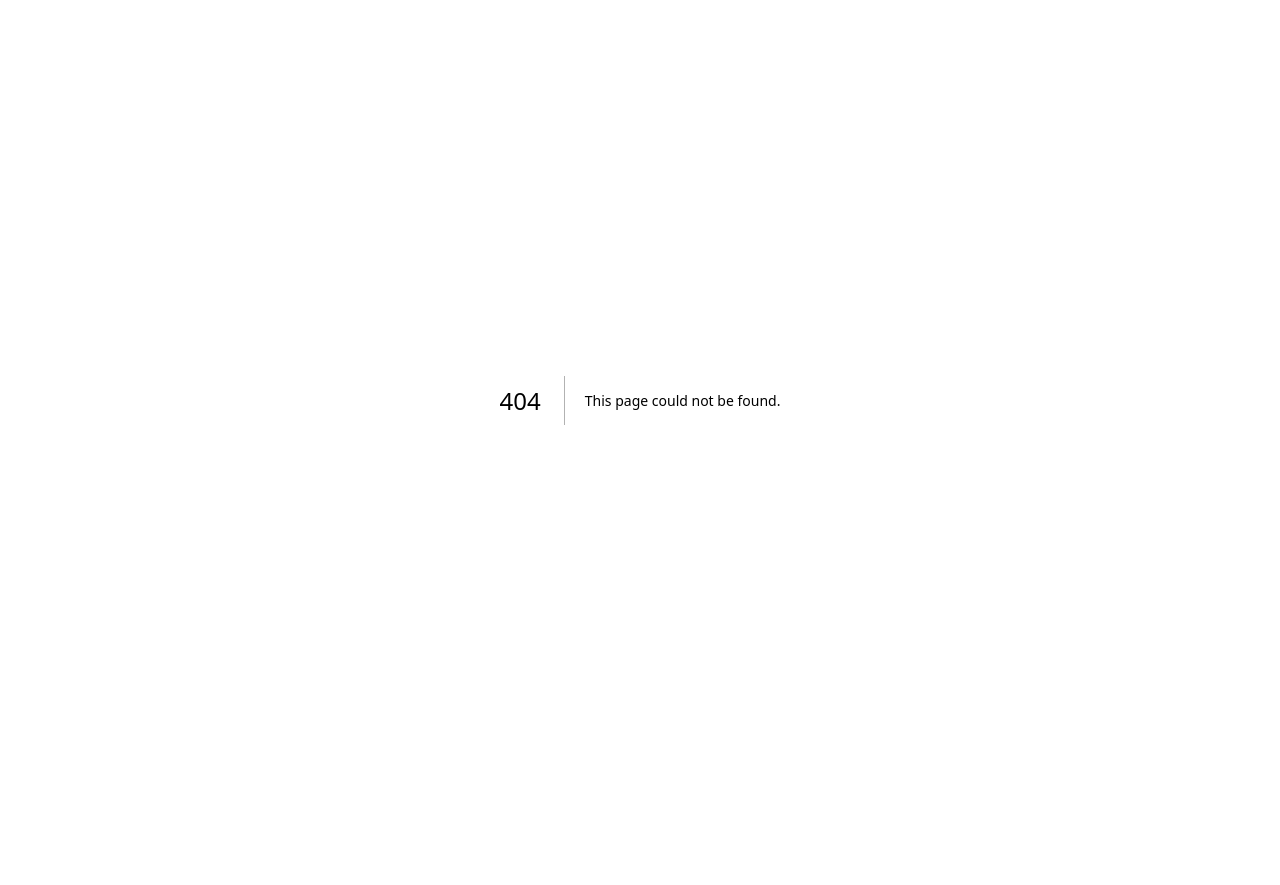
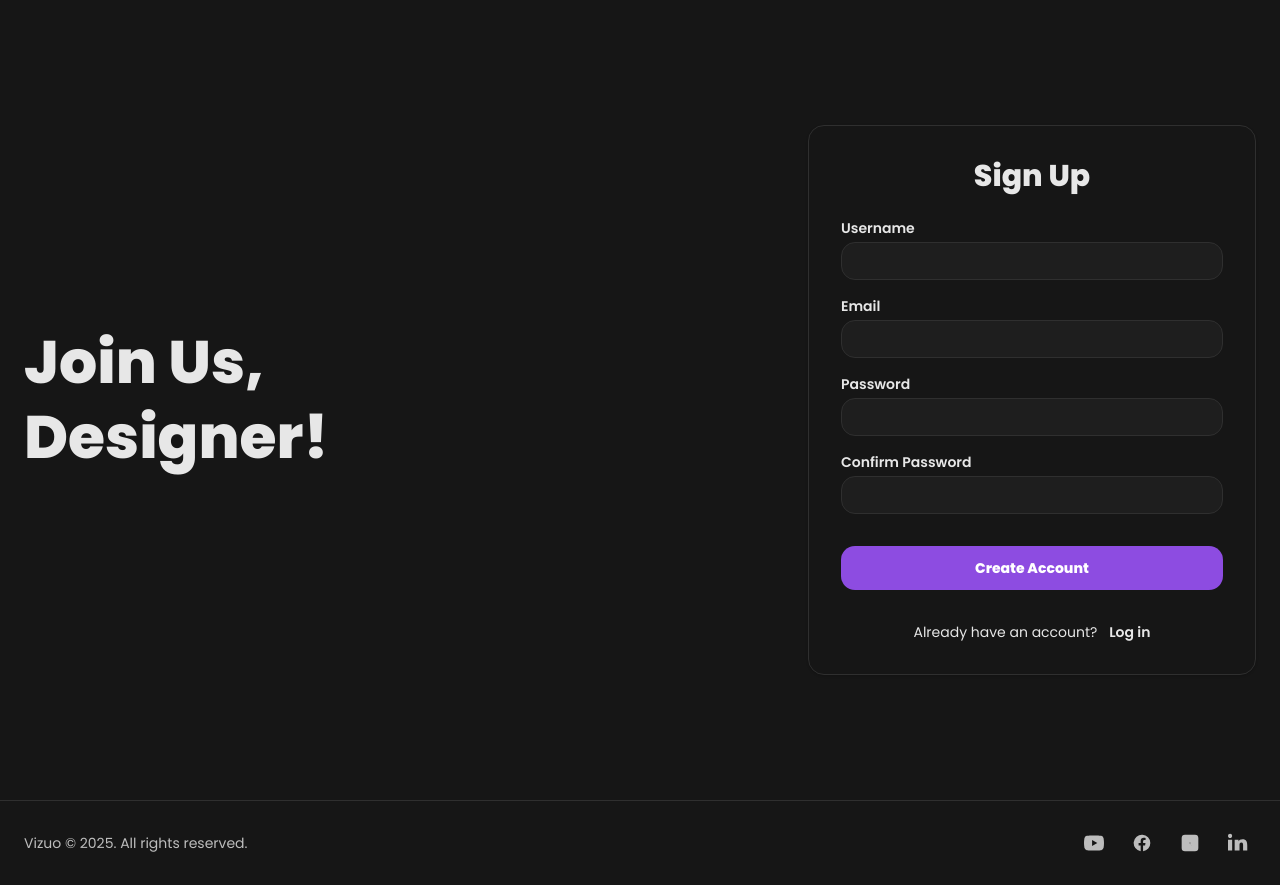
Before and after one commit to Franz-Raven/vizuo, a Next.js app in the folder frontend/: page /register in a window 1280 px wide. Before the commit this address had no page. Before the commit the page ends 800 px from the top, so only its background shows below. Built offline with nearby package versions, Linux system fonts and the light colour scheme.

Commit message:
feature(login): added register page

```diff
--- a/frontend/app/globals.css
+++ b/frontend/app/globals.css
@@ -44,9 +44,9 @@
   --foreground: #e7e7e7;
   --card: #1E1E1E;
   --card-foreground: #e7e7e7;
-  --primary: #5D45FD;
+  --primary: #8D4CE1;
   --primary-foreground: #ffffff;
-  --secondary: #A99DFF;
+  --secondary: #D0A2FB;
   --secondary-foreground: #111111;
   --accent: #D9D9D9;
   --accent-foreground: #111111;
--- a/frontend/app/landing/page.tsx
+++ b/frontend/app/landing/page.tsx
@@ -4,6 +4,8 @@ import Link from "next/link";
 import { Button } from "@/components/ui/button";
 import Image from "next/image";
 import Footer from "@/components/footer";
+import Background from "@/components/background";
+import BackgroundBlobs from "@/components/background-blobs"
 
 export default function Landing() {
   // Dummy images for the floating gallery
@@ -18,10 +20,8 @@ export default function Landing() {
   ];
 
   return (
-    <div className="h-screen relative overflow-hidden bg-black flex flex-col">
-      {/* Animated gradient background */}
-      <div className="absolute inset-0 bg-gradient-radial-purple"></div>
-      <div className="absolute inset-0 bg-gradient-glow"></div>
+    <div className="relative min-h-screen bg-background text-foreground">
+      <BackgroundBlobs />
 
       {/* Header */}
       <header className="relative z-10 flex items-center justify-between px-8 py-4">
@@ -35,14 +35,14 @@ export default function Landing() {
         </Link>
 
         <Link href="/login">
-          <Button variant="ghost" className="text-white hover:bg-white/10">
+          <Button variant="ghost" className="text-foreground hover:bg-foreground/10">
             Sign in
           </Button>
         </Link>
       </header>
 
       {/* Main content */}
-      <main className="relative z-10 flex-1 flex flex-col items-center justify-center px-4 pb-8">
+      <main className="relative z-10 flex-1 flex flex-col items-center justify-center px-4 pb-8 mb-16">
         <div className="text-center max-w-6xl mx-auto mb-6">
           <h1 className="text-5xl md:text-6xl lg:text-7xl text-white mb-4 leading-tight">
             <span className="font-medium">Where Designers </span>
@@ -159,11 +159,7 @@ export default function Landing() {
           </div>
         </div>
       </main>
-
-      {/* Footer */}
-      <div className="relative z-10 mt-auto">
-        <Footer />
-      </div>
+      <Footer />
     </div>
   );
 }
--- a/frontend/app/login/page.tsx
+++ b/frontend/app/login/page.tsx
@@ -1,14 +1,11 @@
 import Footer from "@/components/footer"
+import Background from "@/components/background";
+import BackgroundBlobs from "@/components/background-blobs"
 
 export default function Login() {
     return (
         <div className="relative min-h-screen bg-background text-foreground">
-            <div className="pointer-events-none absolute inset-0 overflow-hidden">
-                <div className="absolute -top-140 -left-140 h-[180vh] w-[180vh] rounded-full blur-[130px] opacity-70"
-                    style={{ backgroundImage: "radial-gradient(closest-side, var(--color-secondary), transparent 70%)" }} />
-                <div className="absolute -bottom-190 -right-140 h-[250vh] w-[250vh] rounded-full blur-[140px] opacity-70"
-                    style={{ backgroundImage: "radial-gradient(closest-side, var(--color-primary), transparent 70%)" }} />
-            </div>
+            <BackgroundBlobs />
 
             <main className="relative mx-auto flex min-h-screen w-full max-w-7xl items-center gap-12 px-6 py-10 md:gap-16 lg:gap-24">
                 <section className="hidden flex-1 md:flex">
@@ -48,17 +45,17 @@ export default function Login() {
                             </div>
 
                             <div className="space-y-3">
-                                <button type="button" className="flex w-full items-center justify-center gap-3 rounded-xl border border-border bg-card px-4 py-2 text-sm font-semibold transition hover:opacity-90 focus-visible:ring-2 focus-visible:ring-ring">
+                                <button type="button" className="flex w-full items-center justify-center gap-3 rounded-xl border border-border bg-card px-4 py-2 text-sm font-semibold transition hover:text-primary focus-visible:ring-2 focus-visible:ring-ring">
                                     <svg viewBox="0 0 24 24" className="h-4 w-4" fill="currentColor"><path d="M21.6 12.227c0-.68-.06-1.36-.18-2.027H12v3.84h5.4a4.62 4.62 0 0 1-2 3.033v2.507h3.24c1.9-1.747 2.96-4.32 2.96-7.353z" /><path d="M12 22c2.7 0 4.96-.893 6.613-2.42l-3.24-2.506c-.9.6-2.053.947-3.373.947-2.593 0-4.787-1.747-5.573-4.093H3.06v2.58A10 10 0 0 0 12 22z" /><path d="M6.427 13.927A6.004 6.004 0 0 1 6.107 12c0-.667.12-1.313.32-1.927V7.493H3.06A9.996 9.996 0 0 0 2 12c0 1.6.38 3.113 1.06 4.507l3.367-2.58z" /><path d="M12 5.987c1.473 0 2.787.507 3.827 1.507l2.867-2.867C16.947 2.747 14.7 2 12 2A10 10 0 0 0 3.06 7.493l3.366 2.58C7.213 7.733 9.407 5.987 12 5.987z" /></svg>
                                     Continue with Google
                                 </button>
 
-                                <button type="button" className="flex w-full items-center justify-center gap-3 rounded-xl border border-border bg-card px-4 py-2 text-sm font-semibold transition hover:opacity-90 focus-visible:ring-2 focus-visible:ring-ring">
+                                <button type="button" className="flex w-full items-center justify-center gap-3 rounded-xl border border-border bg-card px-4 py-2 text-sm font-semibold transition hover:text-primary focus-visible:ring-2 focus-visible:ring-ring">
                                     <svg viewBox="0 0 24 24" className="h-4 w-4" fill="currentColor"><path d="M16.365 1.43c0 1.14-.45 2.205-1.172 3.04-.746.86-1.96 1.518-3.163 1.43-.143-1.1.468-2.25 1.19-3.07.75-.86 2.07-1.49 3.145-1.4zM20.9 17.04c-.563 1.296-.826 1.86-1.54 3.01-1.003 1.59-2.416 3.57-4.185 3.586-1.56.015-1.963-1.06-4.08-1.05-2.116.01-2.564 1.07-4.123 1.056-1.77-.017-3.12-1.8-4.123-3.39-2.83-4.48-3.13-9.74-1.383-12.51 1.244-1.98 3.2-3.15 5.045-3.15 1.87 0 3.05 1.08 4.6 1.08 1.52 0 2.44-1.08 4.61-1.08 1.65 0 3.4.9 4.64 2.45-4.07 2.23-3.42 8.04.66 9.39z" /></svg>
                                     Continue with Apple
                                 </button>
 
-                                <button type="button" className="flex w-full items-center justify-center gap-3 rounded-xl border border-border bg-card px-4 py-2 text-sm font-semibold transition hover:opacity-90 focus-visible:ring-2 focus-visible:ring-ring">
+                                <button type="button" className="flex w-full items-center justify-center gap-3 rounded-xl border border-border bg-card px-4 py-2 text-sm font-semibold transition hover:text-primary focus-visible:ring-2 focus-visible:ring-ring">
                                     <svg viewBox="0 0 24 24" className="h-4 w-4" fill="currentColor"><path d="M22 12.07C22 6.48 17.52 2 11.93 2 6.35 2 1.87 6.48 1.87 12.07c0 5.02 3.66 9.19 8.44 10v-7.07H7.9v-2.93h2.4V9.66c0-2.38 1.42-3.7 3.6-3.7 1.04 0 2.13.18 2.13.18v2.34h-1.2c-1.18 0-1.55.73-1.55 1.48v1.78h2.64l-.42 2.93h-2.22V22c4.78-.81 8.44-4.98 8.44-9.93z" /></svg>
                                     Continue with Facebook
                                 </button>
@@ -67,6 +64,13 @@ export default function Login() {
                             <button type="submit" className="mt-4 w-full rounded-xl bg-primary px-4 py-3 text-center text-sm font-extrabold text-primary-foreground transition hover:opacity-95 focus-visible:ring-2 focus-visible:ring-ring">
                                 Log in
                             </button>
+
+                            <p className="mt-4 text-center text-sm">
+                                Don’t have an account yet?{" "}
+                                <a href="/register" className="ml-2 font-semibold hover:text-primary">
+                                    Sign Up
+                                </a>
+                            </p>
                         </form>
                     </div>
                 </section>
--- /dev/null
+++ b/frontend/app/register/page.tsx
@@ -0,0 +1,70 @@
+import Footer from "@/components/footer"
+import BackgroundBlobs from "@/components/background-blobs"
+
+export default function Register() {
+    return (
+        <div className="relative min-h-screen bg-background text-foreground">
+            <BackgroundBlobs />
+
+            <main className="relative mx-auto flex min-h-screen w-full max-w-7xl items-center gap-12 px-6 py-10 md:gap-16 lg:gap-24">
+                <section className="hidden flex-1 md:flex">
+                    <div className="self-center">
+                        <h1 className="text-5xl font-extrabold leading-tight md:text-6xl">Join Us,<br />Designer!</h1>
+                    </div>
+                </section>
+
+                <section className="mx-auto w-full max-w-md flex-1">
+                    <div className="rounded-2xl border border-border bg-background p-6 shadow-sm sm:p-8">
+                        <h2 className="mb-6 text-center text-3xl font-extrabold">Sign Up</h2>
+
+                        <form className="space-y-4">
+                            <div>
+                                <label className="mb-1 block text-sm font-semibold">Username</label>
+                                <input
+                                    type="text"
+                                    className="w-full rounded-xl border border-border bg-card px-4 py-2 text-sm outline-none focus:ring-2 focus:ring-ring"
+                                />
+                            </div>
+
+                            <div>
+                                <label className="mb-1 block text-sm font-semibold">Email</label>
+                                <input
+                                    type="email"
+                                    className="w-full rounded-xl border border-border bg-card px-4 py-2 text-sm outline-none focus:ring-2 focus:ring-ring"
+                                />
+                            </div>
+
+                            <div>
+                                <label className="mb-1 block text-sm font-semibold">Password</label>
+                                <input
+                                    type="password"
+                                    className="w-full rounded-xl border border-border bg-card px-4 py-2 text-sm outline-none focus:ring-2 focus:ring-ring"
+                                />
+                            </div>
+
+                            <div>
+                                <label className="mb-1 block text-sm font-semibold">Confirm Password</label>
+                                <input
+                                    type="password"
+                                    className="w-full rounded-xl border border-border bg-card px-4 py-2 text-sm outline-none focus:ring-2 focus:ring-ring"
+                                />
+                            </div>
+
+                            <button type="submit" className="mt-4 w-full rounded-xl bg-primary px-4 py-3 text-center text-sm font-extrabold text-primary-foreground transition hover:opacity-95 focus-visible:ring-2 focus-visible:ring-ring">
+                                Create Account
+                            </button>
+
+                            <p className="mt-4 text-center text-sm">
+                                Already have an account?{" "}
+                                <a href="/login" className="ml-2 font-semibold hover:text-primary">
+                                    Log in
+                                </a>
+                            </p>
+                        </form>
+                    </div>
+                </section>
+            </main>
+            <Footer />
+        </div>
+    )
+}
--- /dev/null
+++ b/frontend/components/background-blobs.tsx
@@ -0,0 +1,60 @@
+"use client"
+
+type Blob = {
+  className?: string
+  color?: string
+  sizeVH?: number
+  blurPx?: number
+  opacity?: number
+  falloff?: string
+}
+
+type BackgroundBlobsProps = {
+  className?: string
+  blobs?: Blob[]
+}
+
+export default function BackgroundBlobs({
+  className,
+  blobs = [
+    {
+      className: "absolute -top-[35rem] -left-[35rem]",
+      color: "var(--color-secondary)",
+      sizeVH: 180,
+      blurPx: 130,
+      opacity: 0.3,
+      falloff: "70%",
+    },
+    {
+      className: "absolute -bottom-[47rem] -right-[35rem]",
+      color: "var(--color-primary)",
+      sizeVH: 250,
+      blurPx: 140,
+      opacity: 0.3,
+      falloff: "70%",
+    },
+  ],
+}: BackgroundBlobsProps) {
+  return (
+    <div className={`pointer-events-none absolute inset-0 overflow-hidden ${className ?? ""}`}>
+      {blobs.map((b, i) => (
+        <div
+          key={i}
+          className={`${b.className ?? ""} rounded-full`}
+          style={{
+            height: `${b.sizeVH ?? 200}vh`,
+            width: `${b.sizeVH ?? 200}vh`,
+            filter: `blur(${b.blurPx ?? 120}px)`,
+            opacity: b.opacity ?? 0.7,
+            backgroundImage: `radial-gradient(
+              closest-side,
+              color-mix(in oklch, ${b.color ?? "var(--color-primary)"} 100%, white 8%) 0%,
+              color-mix(in oklch, ${b.color ?? "var(--color-primary)"} 90%, black 3%) 40%,
+              transparent ${b.falloff ?? "70%"}
+            )`,
+          }}
+        />
+      ))}
+    </div>
+  )
+}
--- /dev/null
+++ b/frontend/components/background.tsx
@@ -0,0 +1,10 @@
+"use client"
+
+export default function Background() {
+  return (
+    <>
+      <div className="absolute inset-0 bg-gradient-radial-purple"></div>
+      <div className="absolute inset-0 bg-gradient-glow"></div>
+    </>
+  )
+}
```
